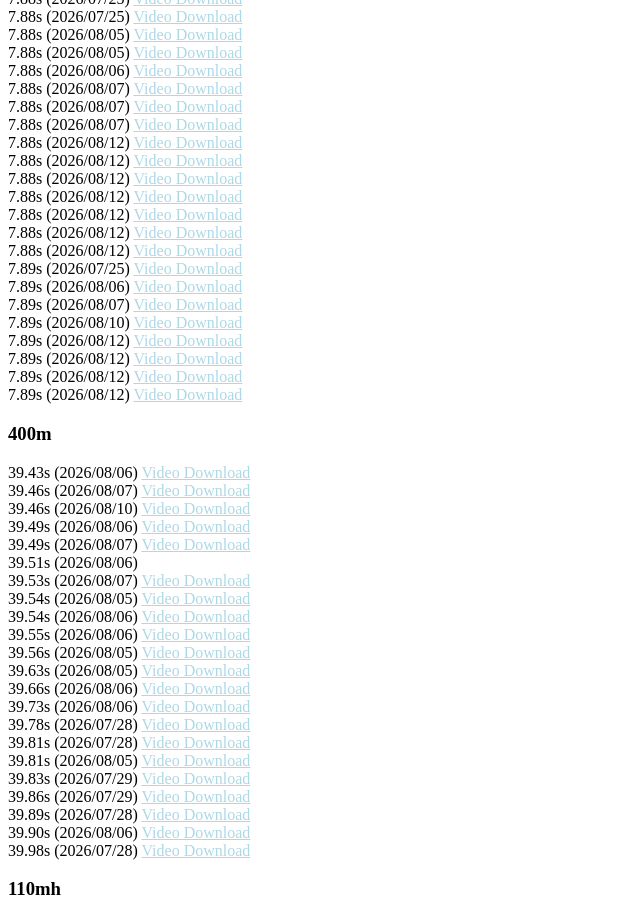
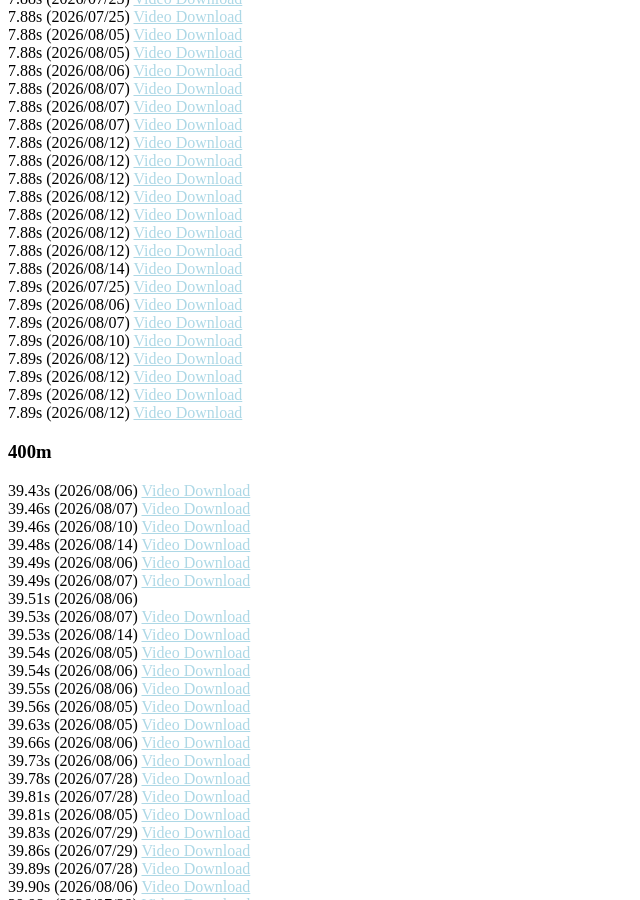
Before and after one commit to CareyRunboLi/CareyRunboLi.github.io, a Jekyll site: the page built from index.md, in a window 1280 px wide and 900 px high, scrolled down 3291 px. Shown: the whole window, without its empty margins (0-640 px from the left). Built offline with Jekyll 4.4.1, drawn with Linux system fonts in a browser that asks for light colours; some web fonts are replaced; formulas are drawn with MathJax 3; a style sheet for code colours, icons or effects is not loaded; our own code applies the rules of GitHub Pages for plain Markdown files.

Commit message:
Update trackandfield.md

```diff
--- a/_includes/trackandfield.md
+++ b/_includes/trackandfield.md
@@ -44,6 +44,7 @@
 7.88s (2026/08/12) <a href="https://runbolicarey.com/assets/TrackAndField/DeluxeTrackAndField_100m_7.88s_260812_5.mp4"><span>Video Download</span></a>
 7.88s (2026/08/12) <a href="https://runbolicarey.com/assets/TrackAndField/DeluxeTrackAndField_100m_7.88s_260812_6.mp4"><span>Video Download</span></a>
 7.88s (2026/08/12) <a href="https://runbolicarey.com/assets/TrackAndField/DeluxeTrackAndField_100m_7.88s_260812_7.mp4"><span>Video Download</span></a>
+7.88s (2026/08/14) <a href="https://runbolicarey.com/assets/TrackAndField/DeluxeTrackAndField_100m_7.88s_260814.mp4"><span>Video Download</span></a>
 7.89s (2026/07/25) <a href="https://runbolicarey.com/assets/TrackAndField/DeluxeTrackAndField_100m_7.89s_260725.mp4"><span>Video Download</span></a>
 7.89s (2026/08/06) <a href="https://runbolicarey.com/assets/TrackAndField/DeluxeTrackAndField_100m_7.89s_260806.mp4"><span>Video Download</span></a>
 7.89s (2026/08/07) <a href="https://runbolicarey.com/assets/TrackAndField/DeluxeTrackAndField_100m_7.89s_260807.mp4"><span>Video Download</span></a>
@@ -58,10 +59,12 @@
 39.43s (2026/08/06) <a href="https://runbolicarey.com/assets/TrackAndField/DeluxeTrackAndField_400m_39.43s_260806_Lite.mp4"><span>Video Download</span></a>
 39.46s (2026/08/07) <a href="https://runbolicarey.com/assets/TrackAndField/DeluxeTrackAndField_400m_39.46s_260807_Lite.mp4"><span>Video Download</span></a>
 39.46s (2026/08/10) <a href="https://runbolicarey.com/assets/TrackAndField/DeluxeTrackAndField_400m_39.46s_260810_Lite.mp4"><span>Video Download</span></a>
+39.48s (2026/08/14) <a href="https://runbolicarey.com/assets/TrackAndField/DeluxeTrackAndField_400m_39.48s_260814_Lite.mp4"><span>Video Download</span></a>
 39.49s (2026/08/06) <a href="https://runbolicarey.com/assets/TrackAndField/DeluxeTrackAndField_400m_39.49s_260806_Lite.mp4"><span>Video Download</span></a>
 39.49s (2026/08/07) <a href="https://runbolicarey.com/assets/TrackAndField/DeluxeTrackAndField_400m_39.49s_260807_Lite.mp4"><span>Video Download</span></a>
 39.51s (2026/08/06)
 39.53s (2026/08/07) <a href="https://runbolicarey.com/assets/TrackAndField/DeluxeTrackAndField_400m_39.53s_260807_Lite.mp4"><span>Video Download</span></a>
+39.53s (2026/08/14) <a href="https://runbolicarey.com/assets/TrackAndField/DeluxeTrackAndField_400m_39.53s_260814_Lite.mp4"><span>Video Download</span></a>
 39.54s (2026/08/05) <a href="https://runbolicarey.com/assets/TrackAndField/DeluxeTrackAndField_400m_39.54s_260805_Lite.mp4"><span>Video Download</span></a>
 39.54s (2026/08/06) <a href="https://runbolicarey.com/assets/TrackAndField/DeluxeTrackAndField_400m_39.54s_260806_Lite.mp4"><span>Video Download</span></a>
 39.55s (2026/08/06) <a href="https://runbolicarey.com/assets/TrackAndField/DeluxeTrackAndField_400m_39.55s_260806_Lite.mp4"><span>Video Download</span></a>
```
